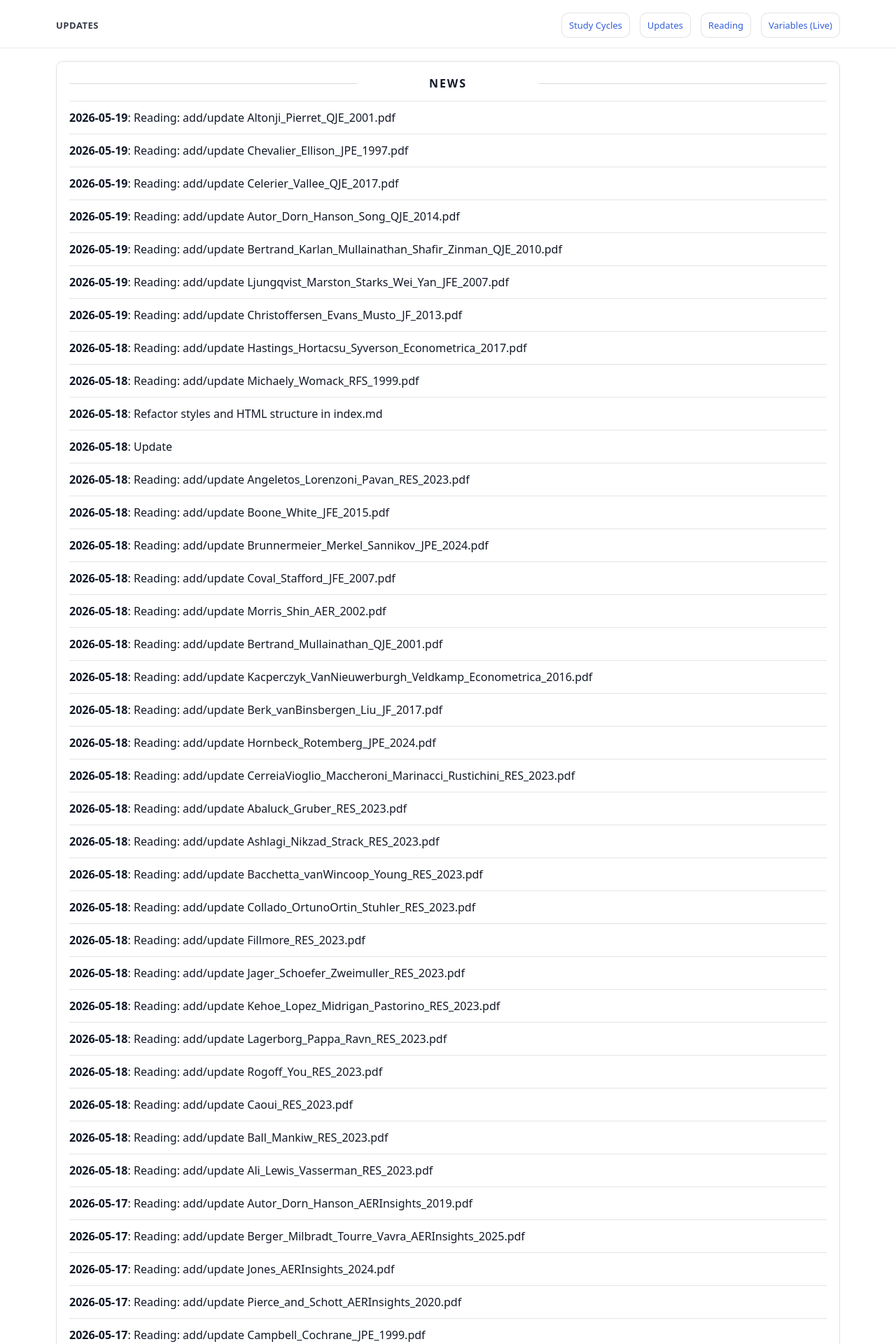
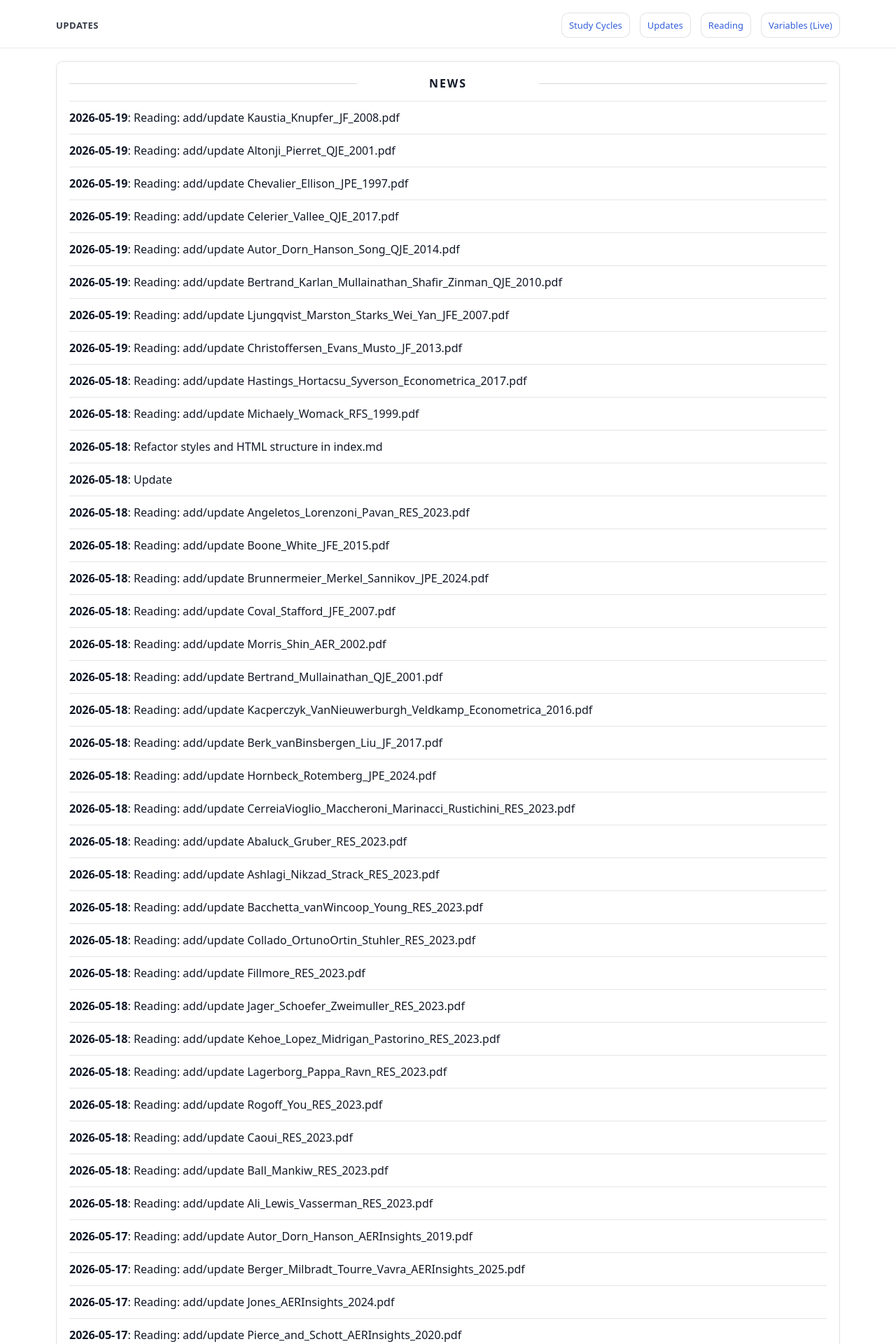
Before and after one commit to yaxinzn/study-archive, a Jekyll site: the page built from updates/index.md, in a window 1280 px wide. Shown: the top 1920 px of the page at 70% size. Built offline with Jekyll 4.4.1, drawn with Linux system fonts in a browser that asks for light colours; some of the changed text lies outside the part shown.

Commit message:
chore: update NEWS feed

```diff
--- a/_data/news.yml
+++ b/_data/news.yml
@@ -1,4 +1,7 @@
 # Auto-generated update history (sorted newest -> oldest). Do not edit manually.
+- ts: "1779143634"
+  date: "2026-05-19"
+  title: "Reading: add/update Kaustia_Knupfer_JF_2008.pdf"
 - ts: "1779143344"
   date: "2026-05-19"
   title: "Reading: add/update Altonji_Pierret_QJE_2001.pdf"
```
